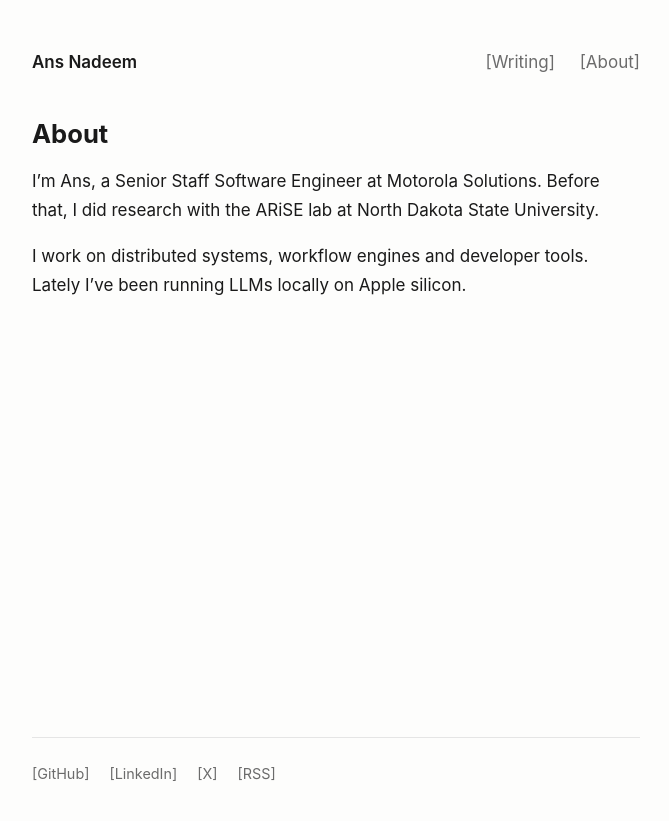
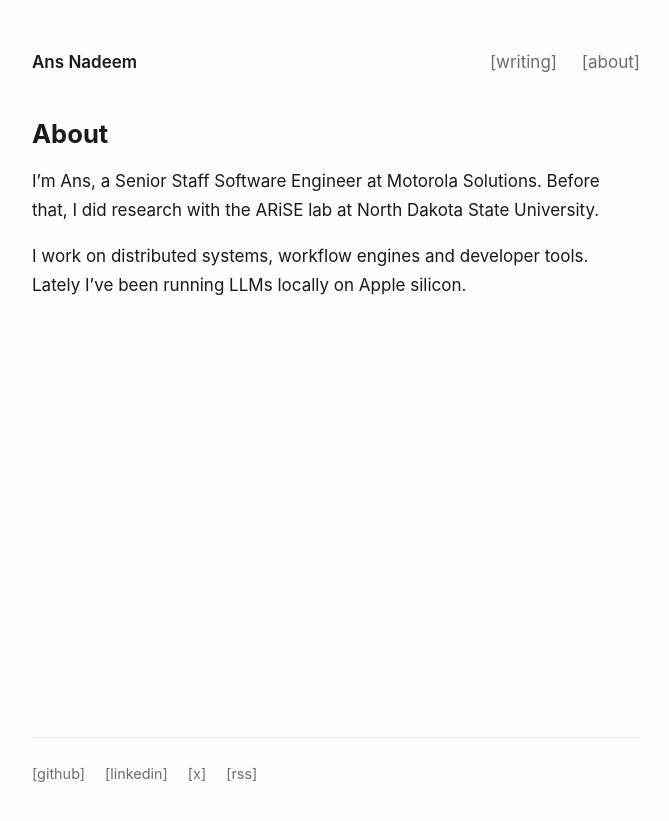
Before and after one commit to ansnadeem/ansnadeem.github.io, a Jekyll site: the page built from about.md, in a window 1280 px wide. Shown: the top 821 px of the page, without its empty margins (304-973 px from the left). Built offline with Jekyll 4.4.1, drawn with Linux system fonts in a browser that asks for light colours.

Commit message:
Lowercase nav and footer links
Co-Authored-By: Claude Opus 5.5 <noreply@anthropic.com>
Claude-Session: https://claude.ai/code/session_01N1pceJkrpW3Qd329cZGwLS

```diff
--- a/_config.yml
+++ b/_config.yml
@@ -11,13 +11,13 @@ plugins:
 
 # Footer links. Add, remove or reorder freely.
 links:
-  - name: GitHub
+  - name: github
     url: https://github.com/ansnadeem
-  - name: LinkedIn
+  - name: linkedin
     url: https://linkedin.com/in/ansnadeem
-  - name: X
+  - name: x
     url: https://x.com/ansnadeem2
-  - name: RSS
+  - name: rss
     url: /feed.xml
 
 exclude:
--- a/_layouts/default.html
+++ b/_layouts/default.html
@@ -11,8 +11,8 @@
   <header>
     <a class="site-title" href="{{ '/' | relative_url }}">{{ site.title }}</a>
     <nav>
-      <a href="{{ '/' | relative_url }}">Writing</a>
-      <a href="{{ '/about/' | relative_url }}">About</a>
+      <a href="{{ '/' | relative_url }}">writing</a>
+      <a href="{{ '/about/' | relative_url }}">about</a>
     </nav>
   </header>
 
```
